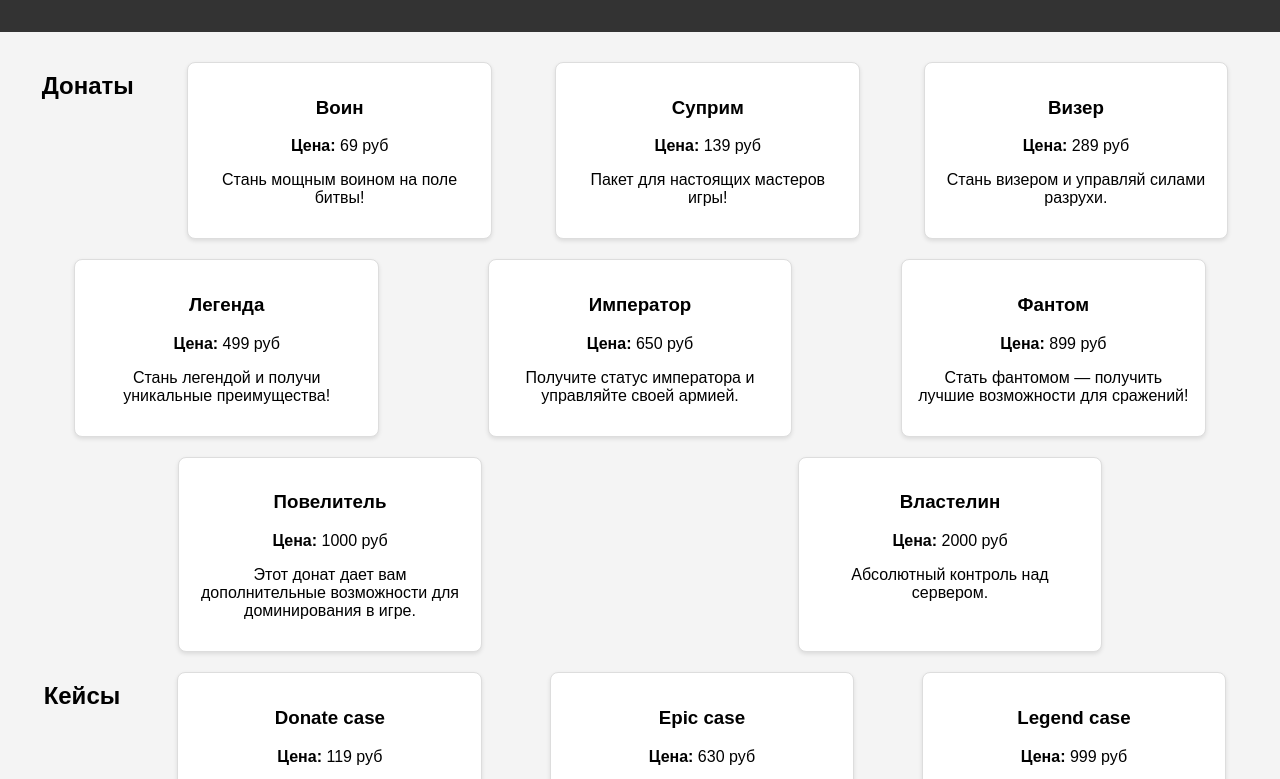
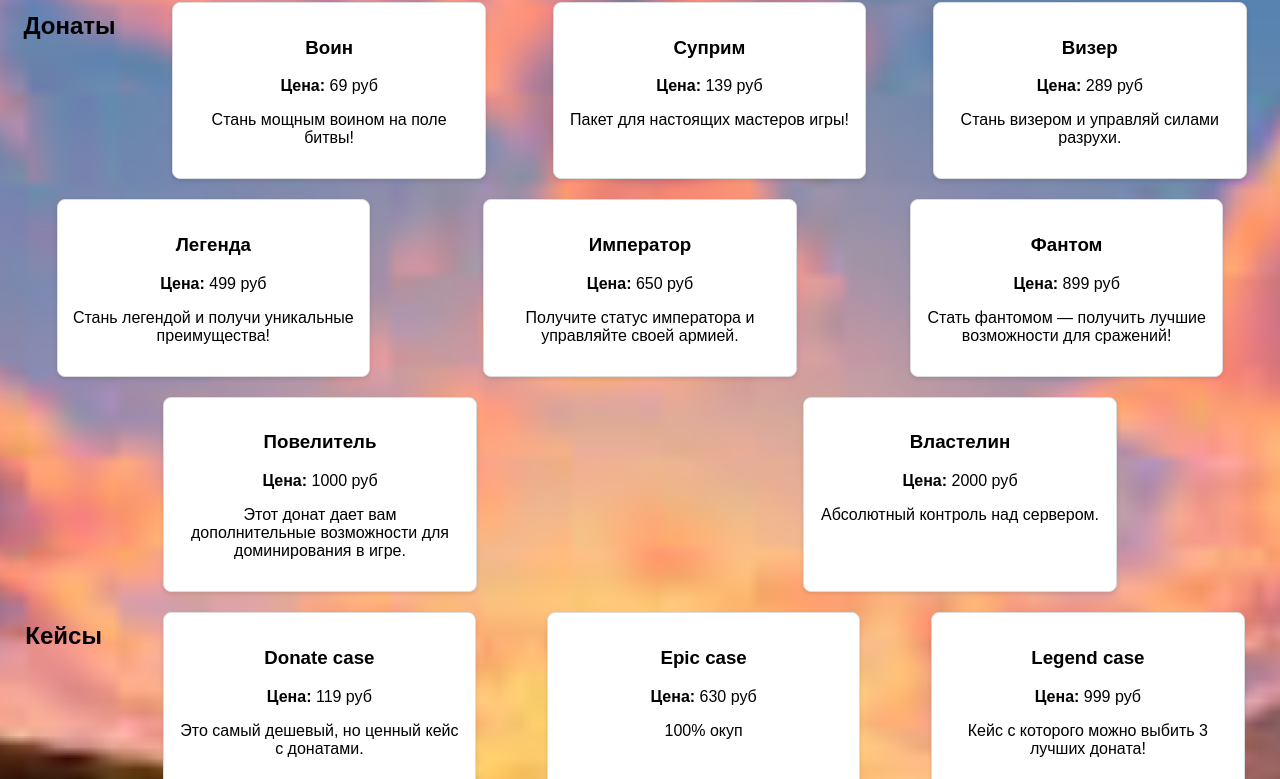
Before and after one commit to minevor/minevor, a plain HTML site: page index.html in a window 1280 px wide. Shown: the part 88-867 px from the top of the page. Drawn offline with Linux system fonts and the light colour scheme.

Commit message:
Update index.html

```diff
--- a/index.html
+++ b/index.html
@@ -5,11 +5,16 @@
   <meta name="viewport" content="width=device-width, initial-scale=1.0"/>
   <title>магазин донатов</title>
   <style>
-    body { font-family: Arial, sans-serif; background-color: #f4f4f4; margin: 0; padding: 0; }
-    header { background-color: #333; color: white; text-align: center; padding: 20px; }
-    main { padding: 20px; }
-    section { margin-bottom: 40px; }
-    h2 { font-size: 24px; margin-bottom: 10px; }
+    body {
+      background-image: url('https://github.com/minevor/minevor/blob/main/фон%20мв.jpg?raw=true');
+      background-size: cover; /* Изображение будет растягиваться на весь экран */
+      background-position: center; /* Центрирует фон */
+      background-repeat: no-repeat; /* Запрещает повторение */
+      font-family: Arial, sans-serif;
+      background-color: #f4f4f4;
+      margin: 0;
+      padding: 0;
+    }
     .package {
       background-color: #fff; padding: 15px; margin: 10px;
       border: 1px solid #ddd; border-radius: 8px;
```
